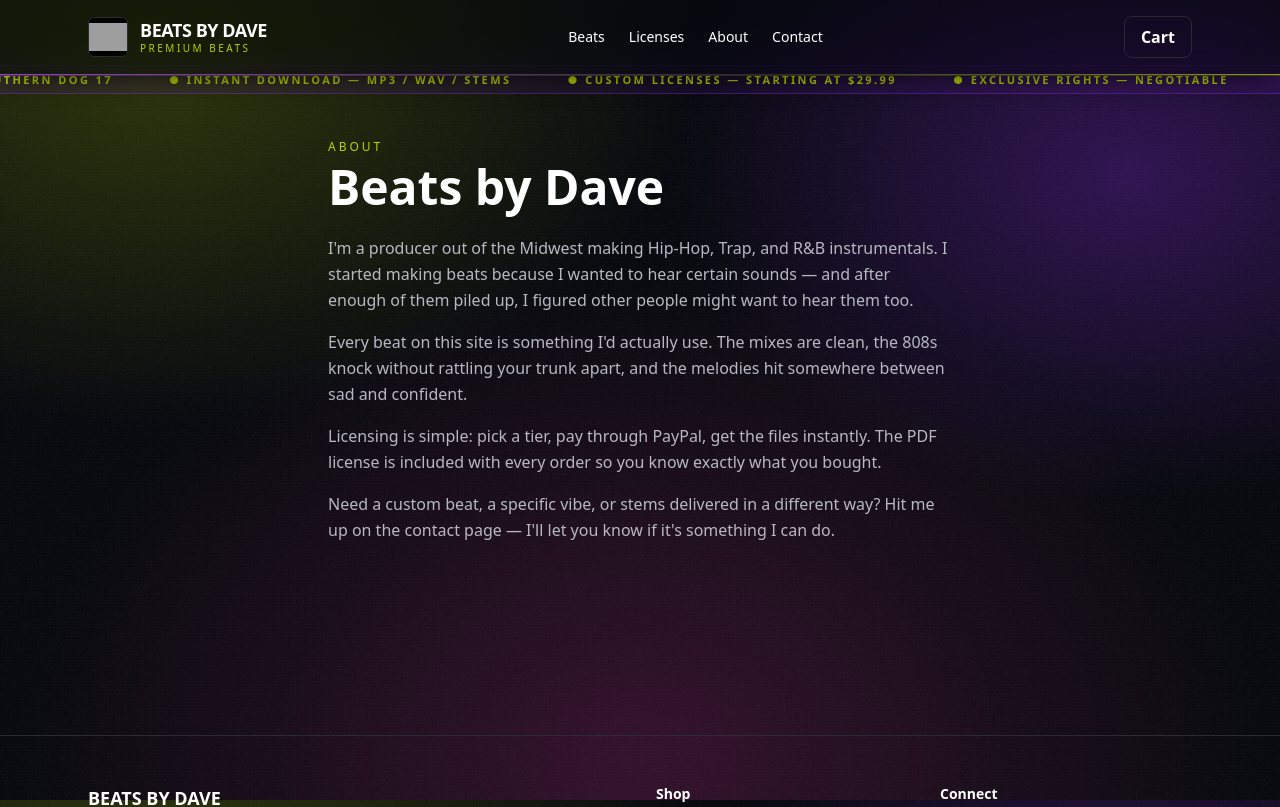
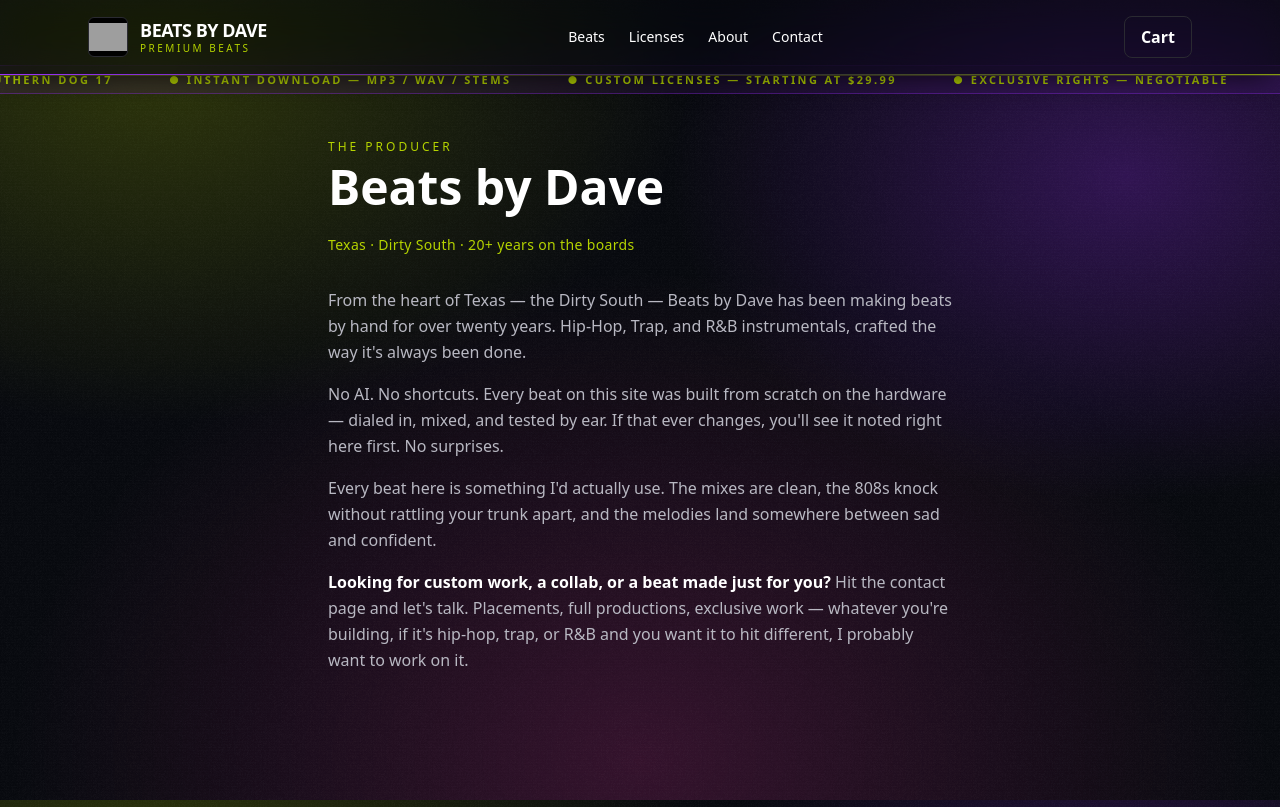
Before and after one commit to TheMaktechoForge/beats-by-dave, a Next.js app: page /about in a window 1280 px wide. Shown: the top 807 px of the page. Built offline with nearby package versions, Linux system fonts and the light colour scheme; grey boxes are pictures that could not be loaded.

Commit message:
About page: replace generic producer copy with Chase's voice
- From the heart of Texas — the Dirty South
- 20+ years making beats by hand, no AI
- Transparency pledge: any AI use will be noted here
- Invites custom work, collabs, and requests via contact

```diff
--- a/src/app/about/page.tsx
+++ b/src/app/about/page.tsx
@@ -1,27 +1,24 @@
 export default function AboutPage() {
   return (
     <div className="max-w-2xl mx-auto px-6 py-16">
-      <div className="text-xs uppercase tracking-[0.25em] text-[var(--color-accent)] mb-2">About</div>
+      <div className="text-xs uppercase tracking-[0.25em] text-[var(--color-accent)] mb-2">The Producer</div>
       <h1 className="text-4xl md:text-5xl font-black mb-6">Beats by Dave</h1>
+      <p className="text-[var(--color-accent)] tracking-wide text-sm mb-8">
+        Texas · Dirty South · 20+ years on the boards
+      </p>
 
       <div className="prose-invert space-y-4 text-[var(--color-text-muted)] leading-relaxed">
         <p>
-          I'm a producer out of the Midwest making Hip-Hop, Trap, and R&B instrumentals.
-          I started making beats because I wanted to hear certain sounds — and after enough of
-          them piled up, I figured other people might want to hear them too.
+          From the heart of Texas — the Dirty South — Beats by Dave has been making beats by hand for over twenty years. Hip-Hop, Trap, and R&amp;B instrumentals, crafted the way it&apos;s always been done.
         </p>
         <p>
-          Every beat on this site is something I'd actually use. The mixes are clean, the
-          808s knock without rattling your trunk apart, and the melodies hit somewhere
-          between sad and confident.
+          No AI. No shortcuts. Every beat on this site was built from scratch on the hardware — dialed in, mixed, and tested by ear. If that ever changes, you&apos;ll see it noted right here first. No surprises.
         </p>
         <p>
-          Licensing is simple: pick a tier, pay through PayPal, get the files instantly.
-          The PDF license is included with every order so you know exactly what you bought.
+          Every beat here is something I&apos;d actually use. The mixes are clean, the 808s knock without rattling your trunk apart, and the melodies land somewhere between sad and confident.
         </p>
         <p>
-          Need a custom beat, a specific vibe, or stems delivered in a different way?
-          Hit me up on the contact page — I'll let you know if it's something I can do.
+          <strong className="text-[var(--color-text)]">Looking for custom work, a collab, or a beat made just for you?</strong> Hit the contact page and let&apos;s talk. Placements, full productions, exclusive work — whatever you&apos;re building, if it&apos;s hip-hop, trap, or R&amp;B and you want it to hit different, I probably want to work on it.
         </p>
       </div>
     </div>
```
